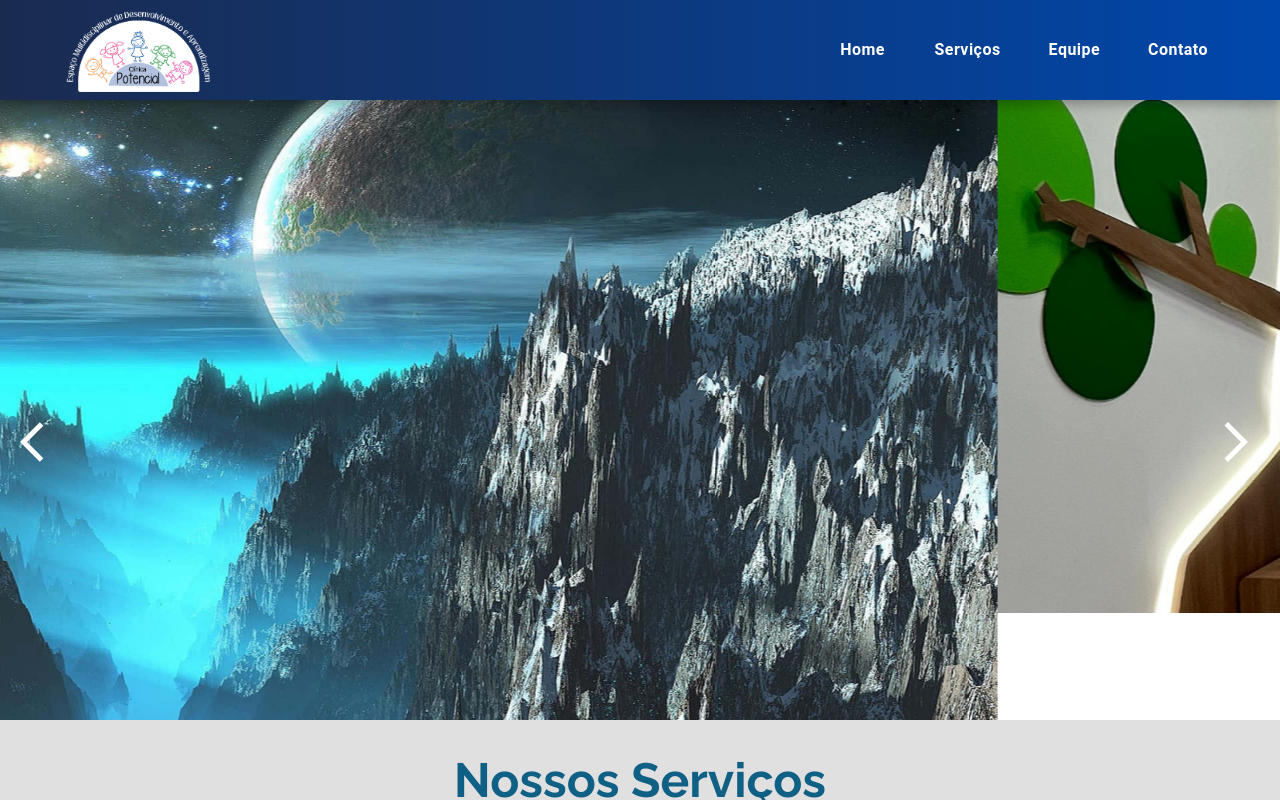
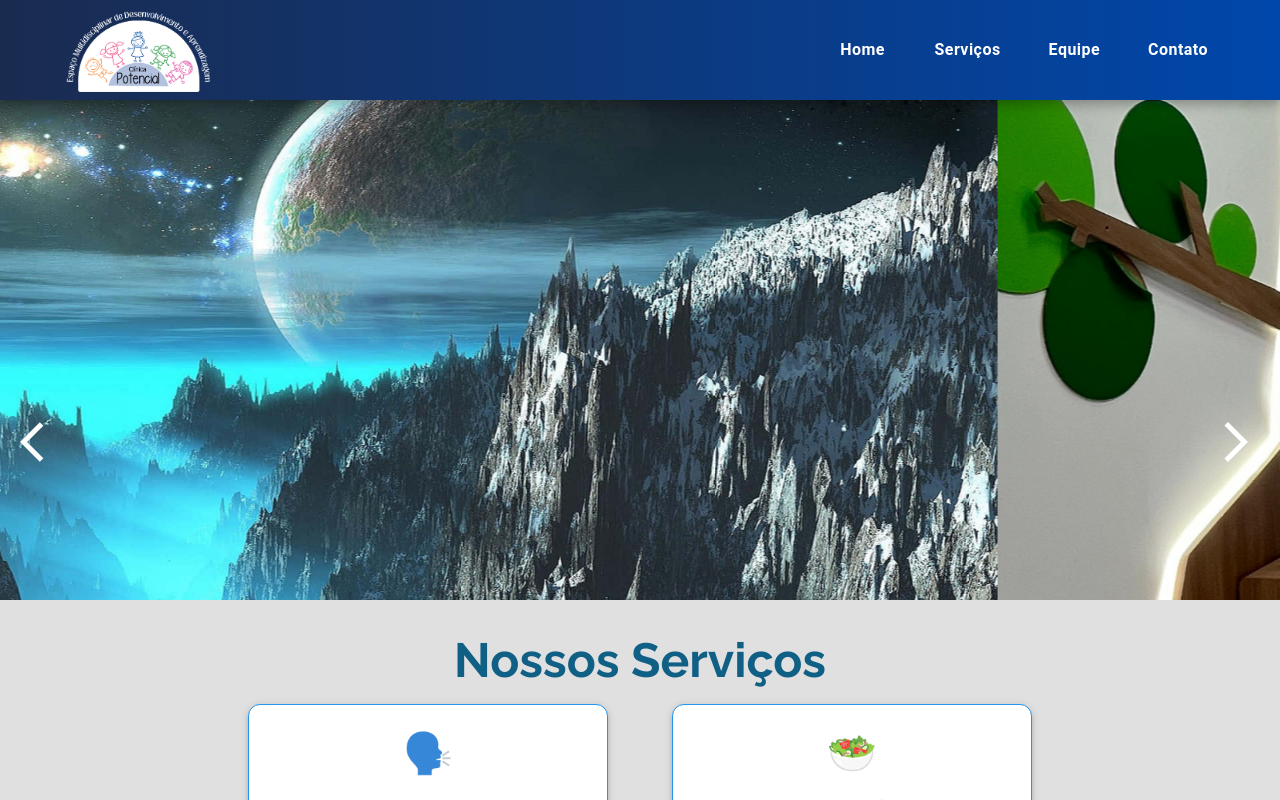
Before and after one commit to pedrinholopinho/ClincaPotencial, a React (Vite) app: page / in a window 1280 px wide. Shown: the top 800 px of the page. Built offline with nearby package versions, Linux system fonts and the light colour scheme.

Commit message:
tentando ajustar

```diff
--- a/src/pages/home.tsx
+++ b/src/pages/home.tsx
@@ -179,7 +179,7 @@ const Header = () => {
         ref={carouselRef}
         sx={{
           width: "100%",
-    height: { xs: "50vh", sm: "60vh", md: "70vh", lg: "80vh" }, // Ajuste a altura para dispositivos móveis
+          height: { xs: "25vh", sm: "45vh", md: "55vh", lg: "65vh" },
           marginTop: { xs: "10vh", sm: "10vh", md: "10vh", lg: "10vh" },
           overflow: "hidden",
         }}
@@ -187,15 +187,11 @@ const Header = () => {
   <div aria-hidden={anchorNav ? "true" : undefined}>
     <Slider {...carouselSettings}>
       {carouselImages.map((image, index) => (
-        <Box key={index} sx={{ height: "100%", display: "flex", alignItems: "center", justifyContent: "center" }}>
+        <Box key={index} sx={{ height: "100%" }}>
           <img
             src={image}
             alt={`Slide ${index + 1}`}
-            style={{
-              width: "100%",
-              height: "100%",
-              objectFit: "contain", // Garante que a imagem apareça inteira
-            }}
+            style={{ width: "100%", height: "100%", objectFit: "cover" }}
           />
         </Box>
       ))}
```
Lines whose indentation alone changed are shown as unchanged.
